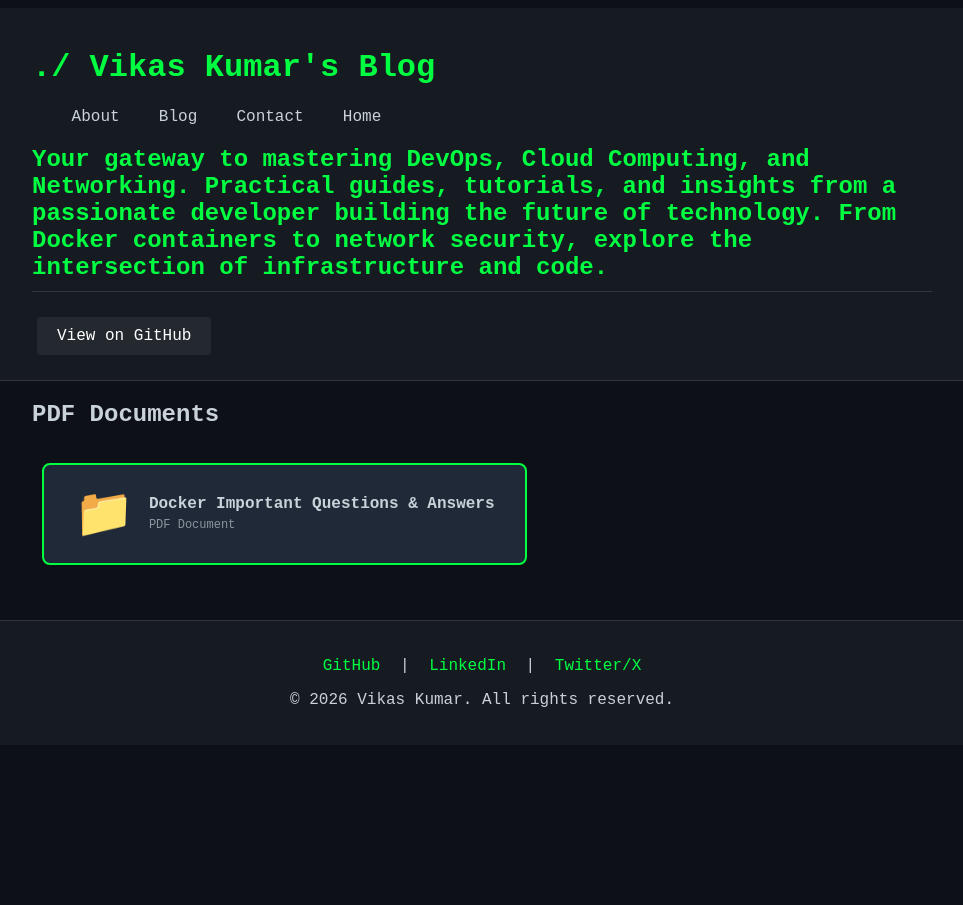
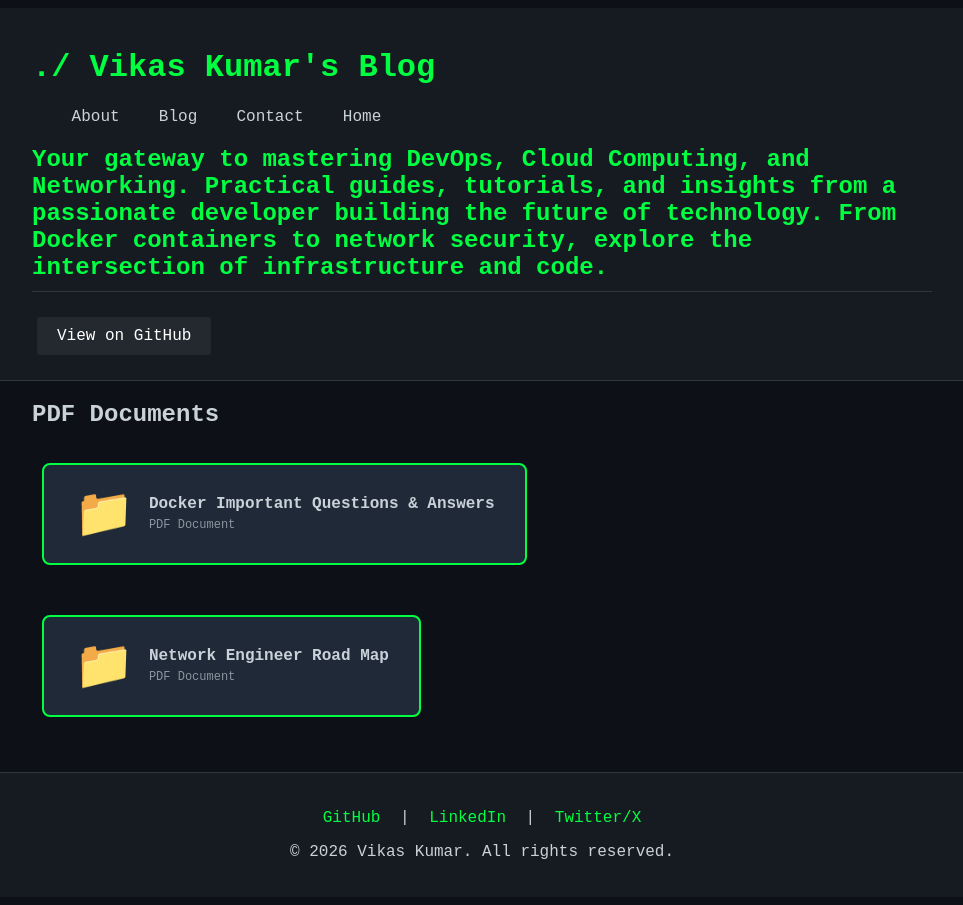
Before and after one commit to vikas-032/Philosophy.github.io, a Jekyll site: the page built from index.markdown, in a window 1280 px wide. Shown: the whole page, without its empty margins (158-1121 px from the left). Built offline with Jekyll 4.4.1, drawn with Linux system fonts in a browser that asks for light colours.

Commit message:
network webistes

```diff
--- a/index.markdown
+++ b/index.markdown
@@ -14,3 +14,13 @@
     </div>
   </a>
 </div>
+
+<div class="pdf-folder-container">
+  <a href="/assets/pdfs/Network_Engineer_Roadmap_2026_Fresher_Guide.pdf" target="_blank" class="pdf-folder">
+    <span class="pdf-folder-icon">📁</span>
+    <div class="pdf-folder-info">
+      <span class="pdf-folder-title">Network Engineer Road Map</span>
+      <span class="pdf-folder-size">PDF Document</span>
+    </div>
+  </a>
+</div>
```
